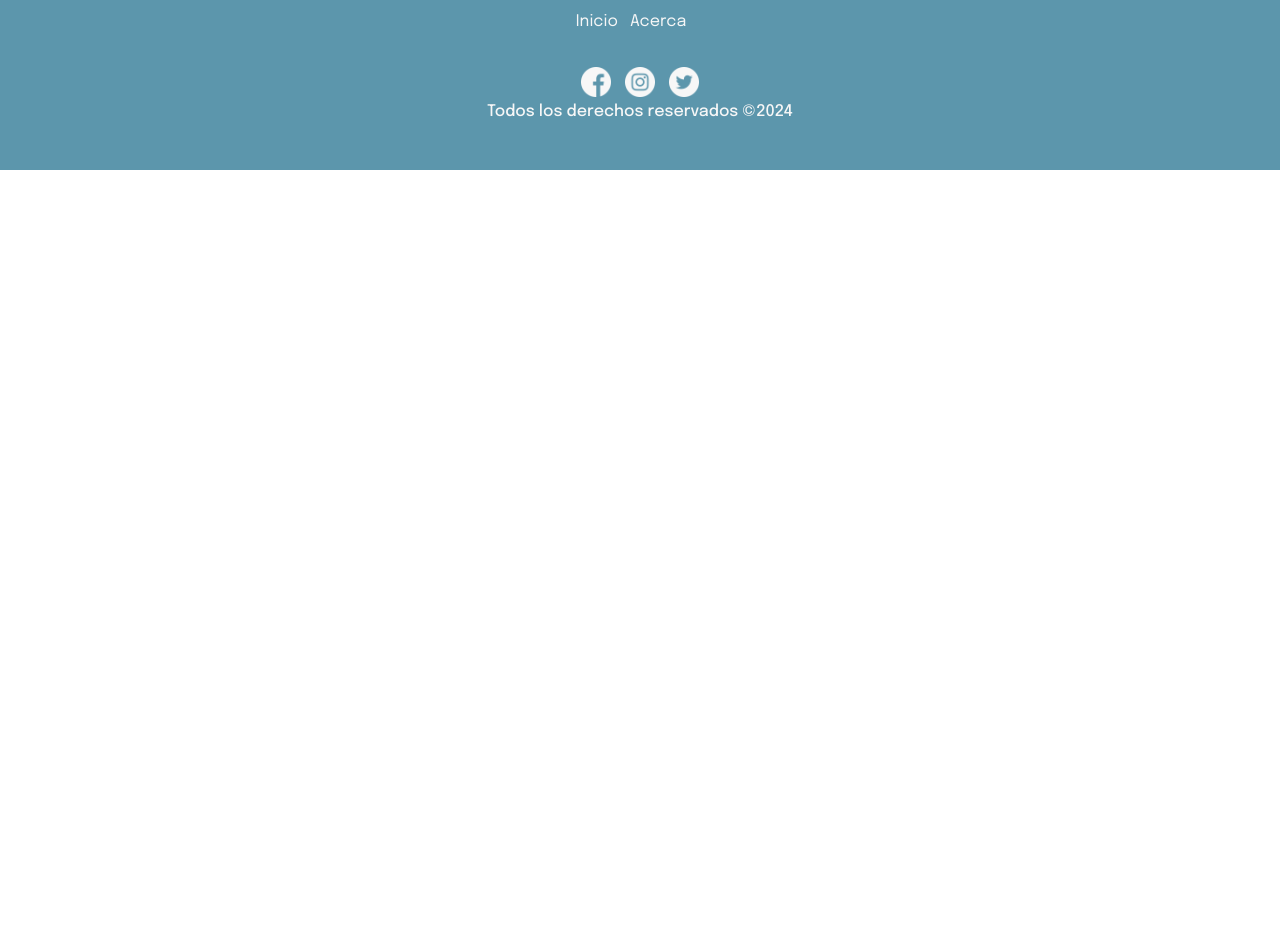
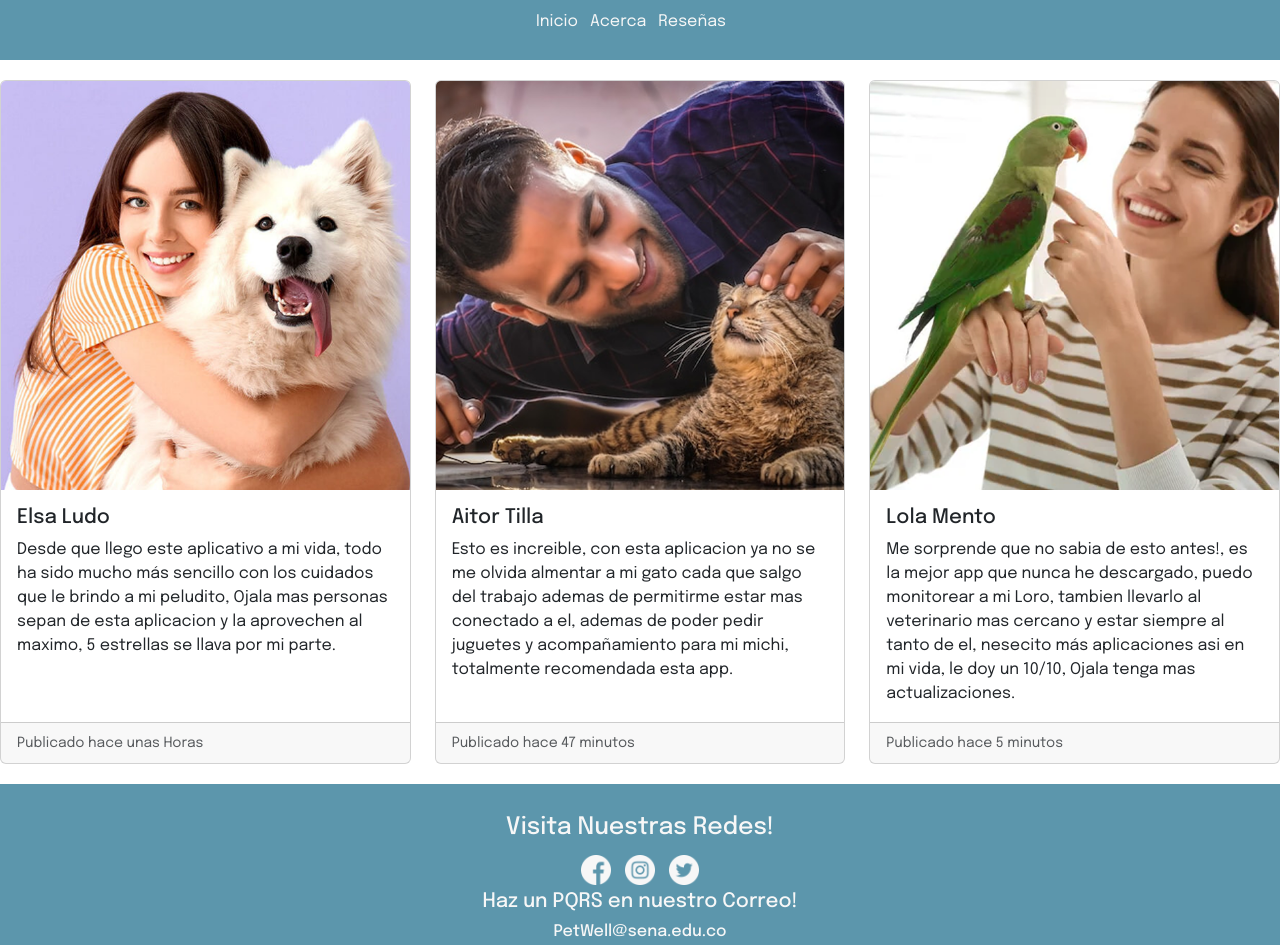
Before and after one commit to Wander5000/PetWell, a plain HTML site: page index.html in a window 1280 px wide. Shown: the top 945 px of the page. Before the commit the page ends 800 px from the top, so only its background shows below. Drawn offline with nearby package versions, Linux system fonts and the light colour scheme.

Commit message:
Adicion de las Reseñas

```diff
--- a/css/style.css
+++ b/css/style.css
@@ -15,6 +15,7 @@ header{
     position: fixed;
     top: 0;
     width: 100%;
+    z-index: 10;
 }
 
 header a{
@@ -36,16 +37,20 @@ header nav ul li{
     list-style: none;
 }
 
+.EspacioH{
+    margin: 80px;
+}
+
 footer{
     background-color: rgb(92, 150, 172);
-    height: 150px;
+    height: 250px;
     text-align: center;
-    padding-top: 5px;
+    padding-top: 30px;
     margin-top: 20px;
     bottom: 0px;
 }
 
-footer h4,footer h6{
+footer h4,footer h5, footer h6{
     color: rgb(247, 247, 247);
 }
 
--- a/index.html
+++ b/index.html
@@ -14,14 +14,68 @@
             <ul>
                 <li><a href="#">Inicio</a></li>
                 <li><a href="#">Acerca</a></li>
+                <li><a href="#">Reseñas</a></li>
             </ul>
         </nav>
     </header>
+    <div class="EspacioH"></div>
+    <div class="row row-cols-1 row-cols-md-3 g-4">
+        <div class="col">
+          <div class="card h-100">
+            <img src="img/Reseña1.png" class="card-img-top">
+            <div class="card-body">
+              <h5 class="card-title">Elsa Ludo</h5>
+              <p class="card-text">Desde que llego este aplicativo a mi vida,
+                todo ha sido mucho más sencillo con los cuidados que le brindo a mi
+                peludito, Ojala mas personas sepan de esta aplicacion y la aprovechen
+                al maximo, 5 estrellas se llava por mi parte.
+              </p>
+            </div>
+            <div class="card-footer">
+              <small class="text-body-secondary">Publicado hace unas Horas</small>
+            </div>
+          </div>
+        </div>
+        <div class="col">
+          <div class="card h-100">
+            <img src="img/Reseña2.png" class="card-img-top">
+            <div class="card-body">
+              <h5 class="card-title">Aitor Tilla</h5>
+              <p class="card-text">Esto es increible, con esta aplicacion ya no
+                se me olvida almentar a mi gato cada que salgo del trabajo ademas
+                de permitirme estar mas conectado a el, ademas de poder pedir juguetes
+                y acompañamiento para mi michi, totalmente recomendada esta app.
+              </p>
+            </div>
+            <div class="card-footer">
+              <small class="text-body-secondary">Publicado hace 47 minutos</small>
+            </div>
+          </div>
+        </div>
+        <div class="col">
+          <div class="card h-100">
+            <img src="img/Reseña3.png" class="card-img-top">
+            <div class="card-body">
+              <h5 class="card-title">Lola Mento</h5>
+              <p class="card-text">Me sorprende que no sabia de esto antes!,
+                es la mejor app que nunca he descargado, puedo monitorear a mi
+                Loro, tambien llevarlo al veterinario mas cercano y estar siempre
+                al tanto de el, nesecito más aplicaciones asi en mi vida, le doy
+                un 10/10, Ojala tenga mas actualizaciones.</p>
+            </div>
+            <div class="card-footer">
+              <small class="text-body-secondary">Publicado hace 5 minutos</small>
+            </div>
+          </div>
+        </div>
+      </div>
     <footer>
         <h4>Visita Nuestras Redes!</h6>
         <img src="img/Facebook.png">
         <img src="img/Instagram.png">
         <img src="img/Twitter.png">
+        <h5>Haz un PQRS en nuestro Correo!</h5>
+        <h6>PetWell@sena.edu.co</h6><br>
         <h6>Todos los derechos reservados ©2024</h6>
     </footer>
     <script src="https://cdn.jsdelivr.net/npm/bootstrap@5.3.3/dist/js/bootstrap.bundle.min.js" integrity="sha384-YvpcrYf0tY3lHB60NNkmXc5s9fDVZLESaAA55NDzOxhy9GkcIdslK1eN7N6jIeHz" crossorigin="anonymous"></script>
```
Also changed, not shown: img/Reseña1.png (added), img/Reseña2.png (added), img/Reseña3.png (added).
